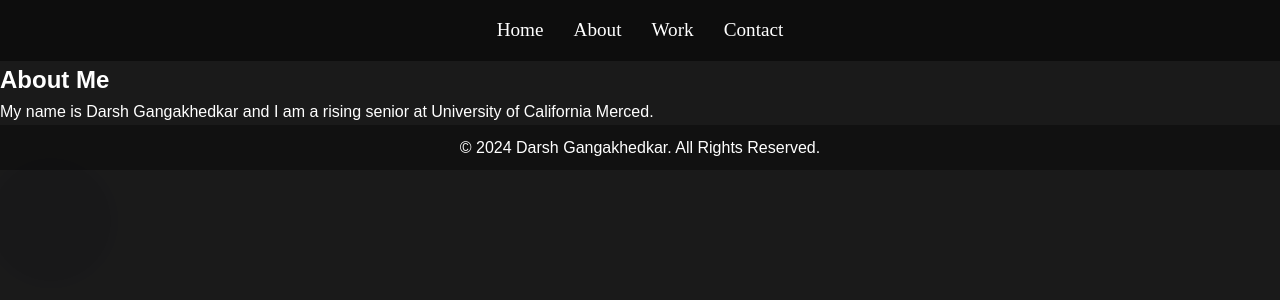
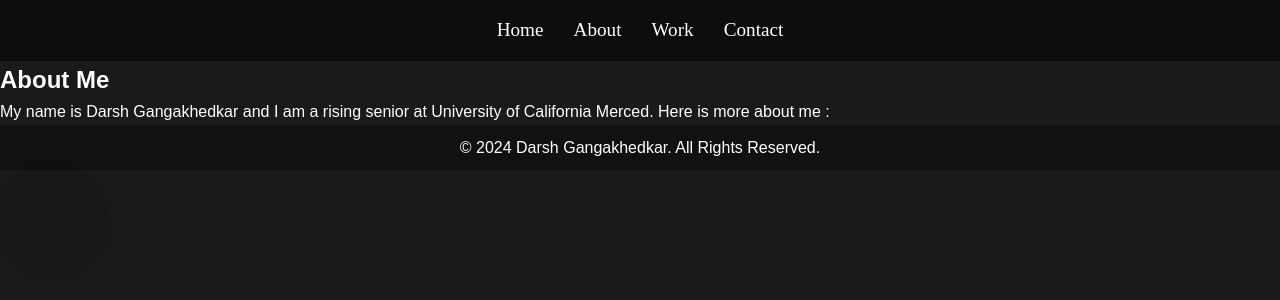
Before and after one commit to Darshmello/darsh.github.io, a React (Create React App) app in the folder frontend/: page /about in a window 1280 px wide. Shown: the top 300 px of the page. Built offline with nearby package versions, Linux system fonts and the light colour scheme; a web font is replaced by a local one.

Commit message:
added text

```diff
--- a/frontend/src/pages/About.js
+++ b/frontend/src/pages/About.js
@@ -6,6 +6,8 @@ const About = () => {
       <h1>About Me</h1>
       <p>
         My name is Darsh Gangakhedkar and I am a rising senior at University of California Merced.
+
+        Here is more about me :
       </p>
     </section>
   );
```
